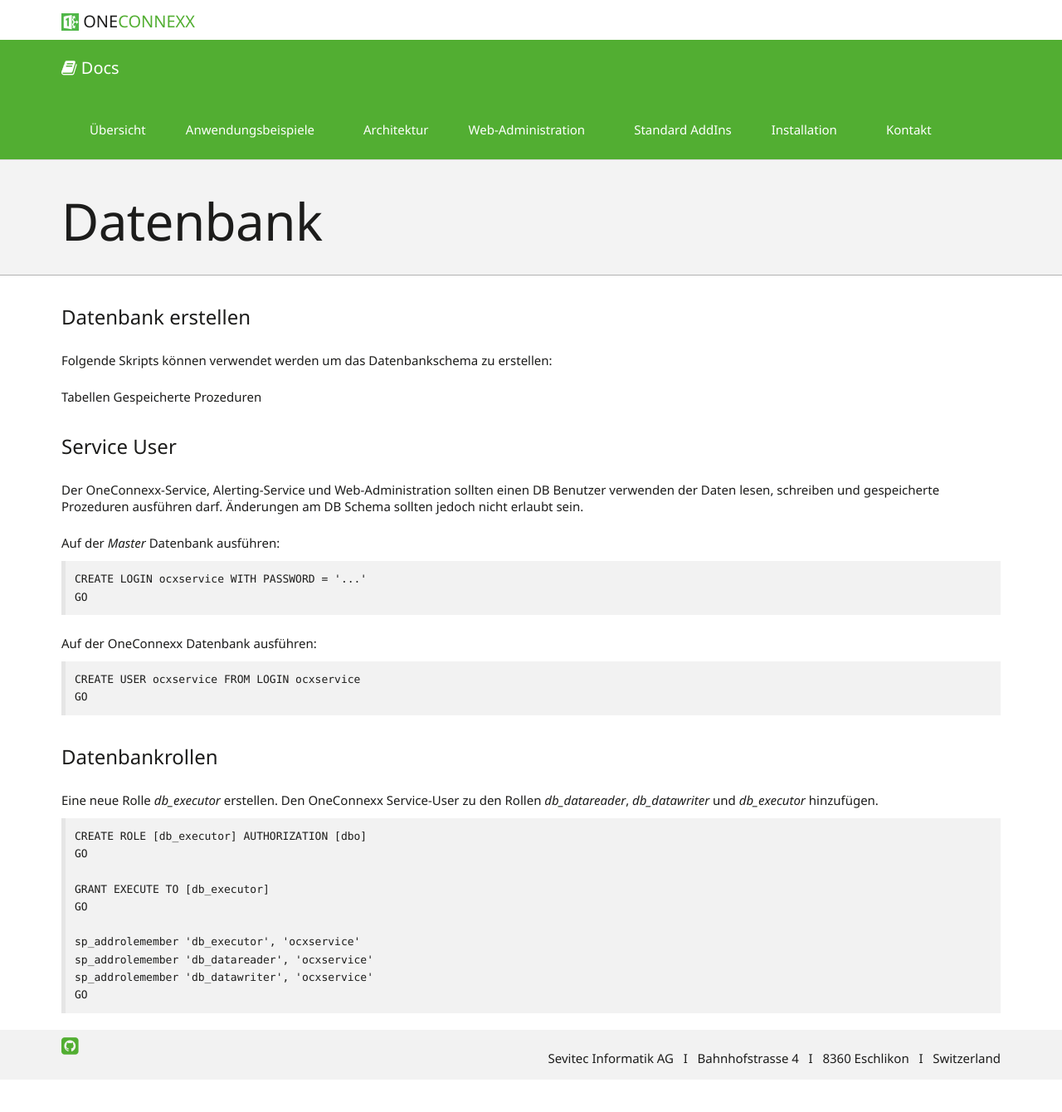
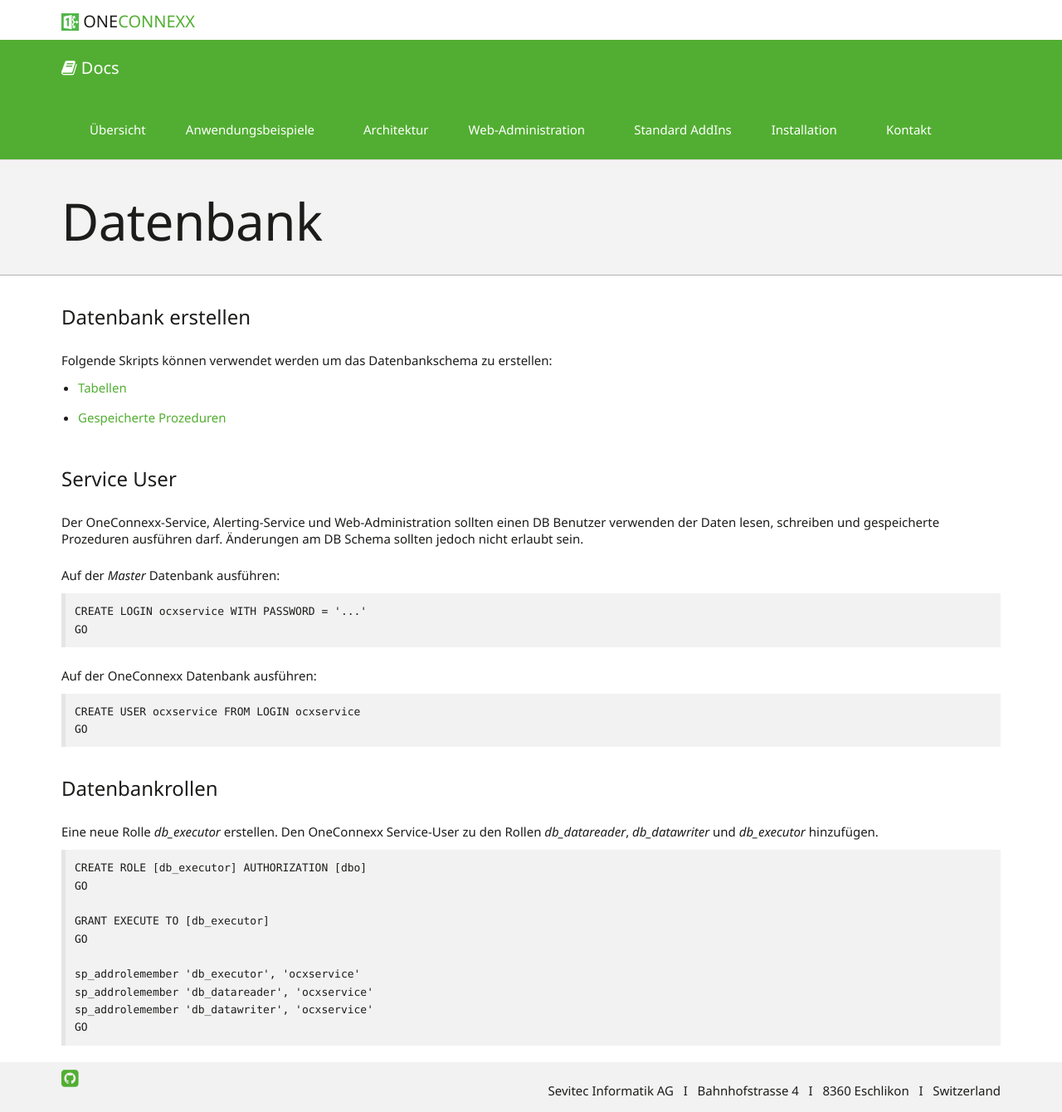
Before and after one commit to primesoft-group/oneconnexx-docs, a Jekyll site: the page built from _pages/setup/de/db.md, in a window 1280 px wide. Shown: the whole page at 83% size. Built offline with Jekyll 4.4.1, drawn with Linux system fonts in a browser that asks for light colours; nearby versions of some CDN libraries; some web fonts are replaced; before the commit the page ends 1301 px from its top, so only the background shows below that; some of the changed lines change nothing that is shown.

Commit message:
Update db.md

```diff
--- a/_pages/setup/de/db.md
+++ b/_pages/setup/de/db.md
@@ -8,8 +8,8 @@
 
 Folgende Skripts können verwendet werden um das Datenbankschema zu erstellen:
 
-Tabellen
-Gespeicherte Prozeduren
+* [Tabellen]({{ site.baseurl }}/assets/content-files/create_tables.sql)
+* [Gespeicherte Prozeduren]({{ site.baseurl }}/assets/content-files/create_stored_procedures.sql)
 
 #### Service User
 
```
